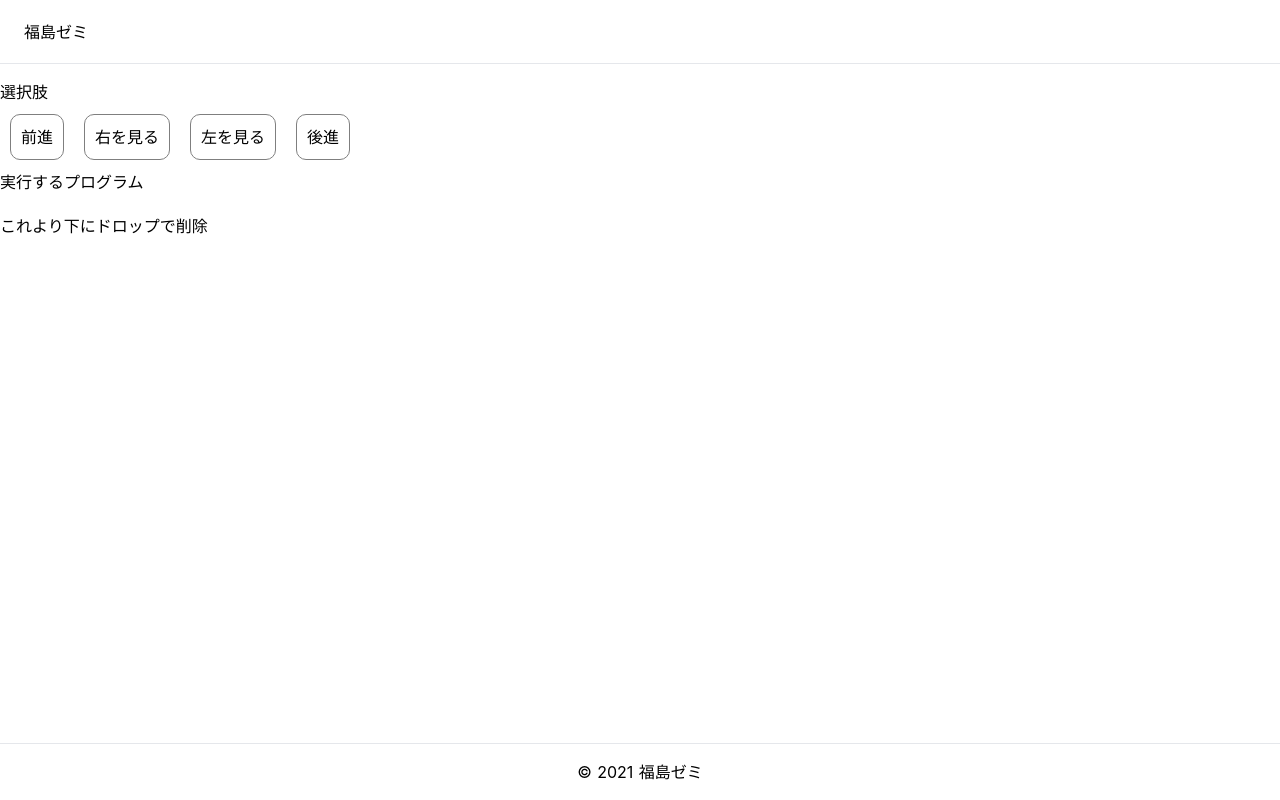
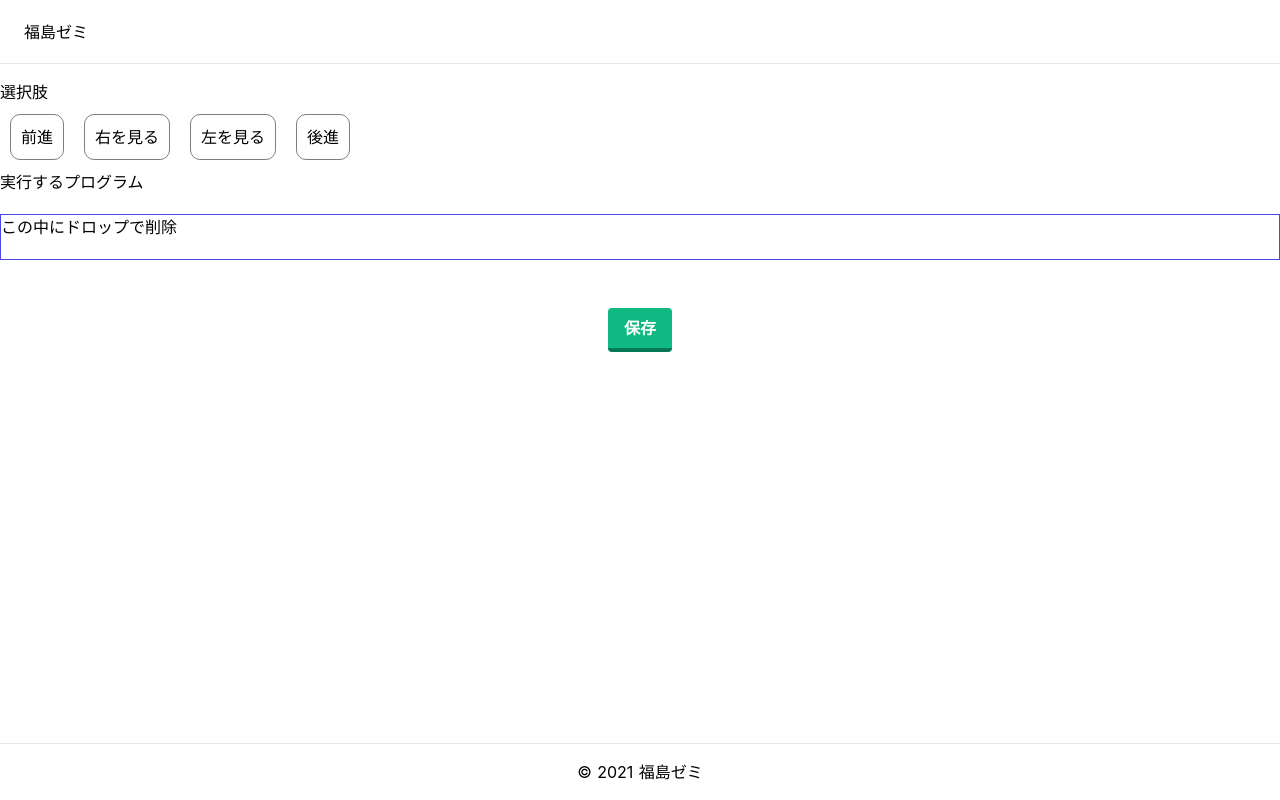
Before and after one commit to sohey-dr/Fukusima_zemi, a Nuxt app: page /dnd in a window 1280 px wide. Built offline with nearby package versions, Linux system fonts and the light colour scheme.

Commit message:
[ADD]実行するプログラムを保存できるようにする

```diff
--- a/pages/dnd.vue
+++ b/pages/dnd.vue
@@ -30,8 +30,8 @@
         </div>
       </draggable>
     </div>
-    <div>
-      <h3>これより下にドロップで削除</h3>
+    <div class="border border-indigo-600 pb-5">
+      <h3>この中にドロップで削除</h3>
       <draggable
         group="myGroup"
         @start="drag = true"
@@ -42,6 +42,11 @@
           {{ item.name }}
         </div>
       </draggable>
+    </div>
+    <div class="mx-auto text-center my-12">
+      <button @click="saveItem" class="bg-green-500 hover:bg-green-400 text-white font-bold py-2 px-4 border-b-4 border-green-700 hover:border-green-500 rounded">
+        保存
+      </button>
     </div>
   </div>
 </template>
@@ -69,6 +74,9 @@ export default {
       itemsB: [],
     }
   },
+  mounted() {
+    this.itemsB = JSON.parse(sessionStorage.getItem("itemsB"))
+  },
   methods: {
     onRemove () {
       this.itemsA = [
@@ -77,7 +85,10 @@ export default {
         { id: 3, name: '左を見る' },
         { id: 4, name: '後進' },
       ];
-      console.log(this.itemsB);
+    },
+    saveItem () {
+      sessionStorage.setItem("itemsB", JSON.stringify(this.itemsB));
+      alert('保存しました');
     },
   },
 }
```
